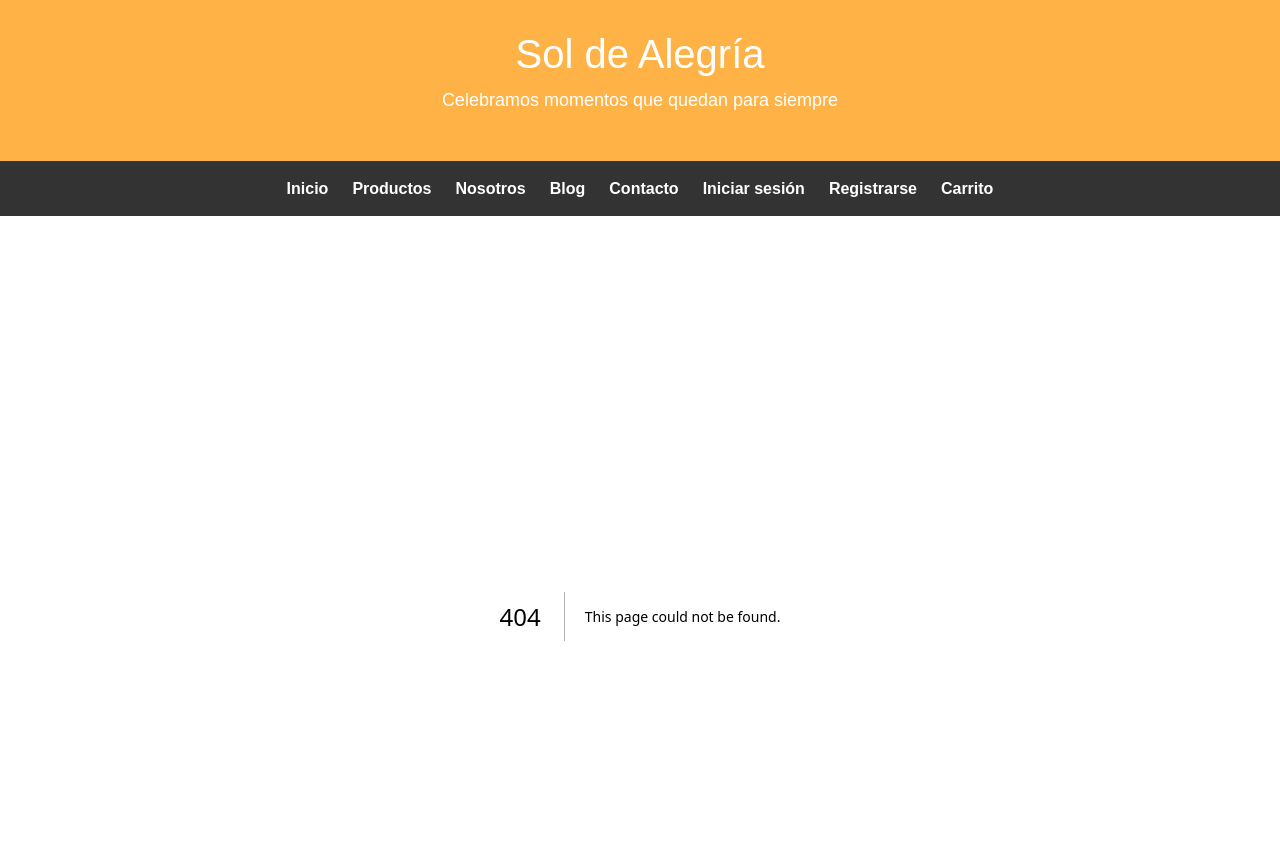
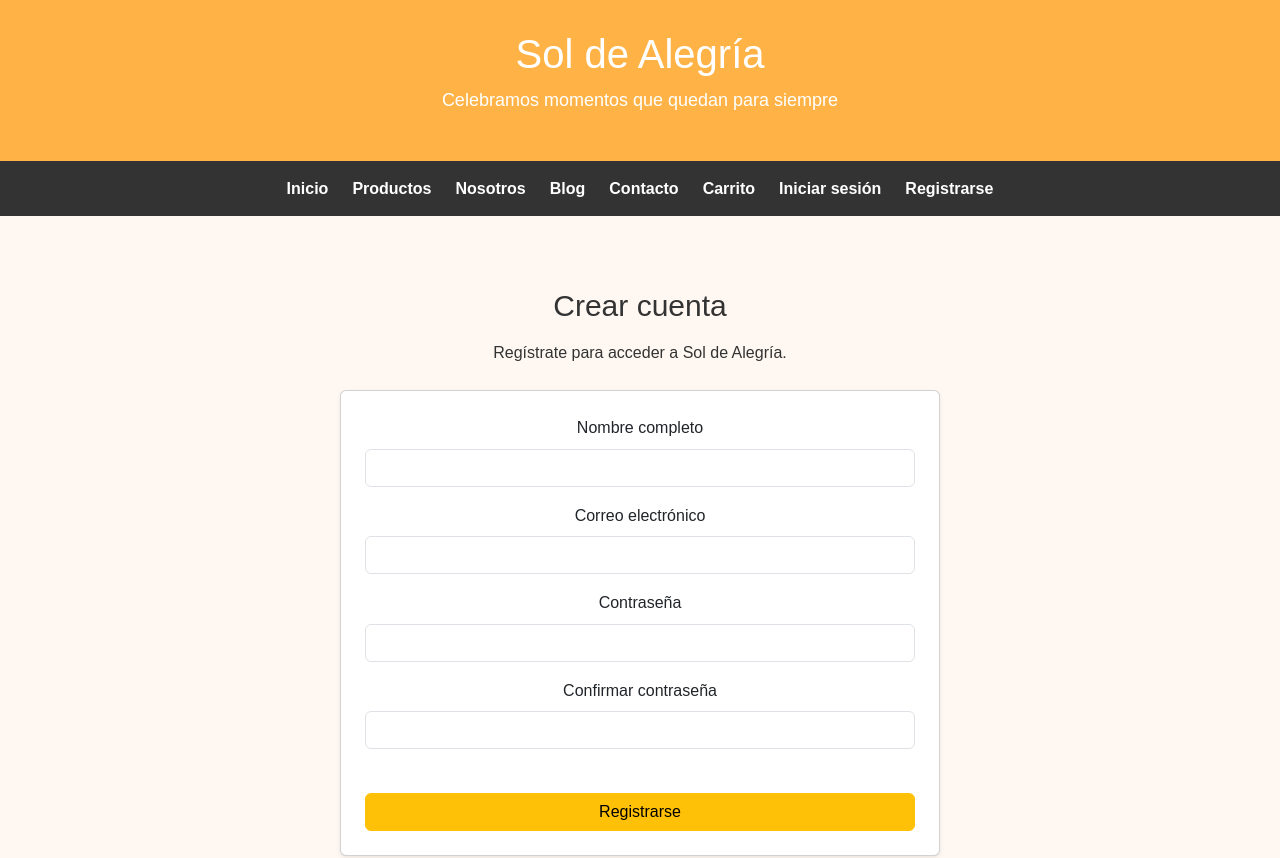
Before and after one commit to agonymustdie/sol-de-alegria-frontend, a Next.js app: page /registro in a window 1280 px wide. Before the commit this address had no page. Shown: the top 858 px of the page. Built offline with nearby package versions, Linux system fonts and the light colour scheme.

Commit message:
Implemento registro e inicio de sesion

```diff
--- /dev/null
+++ b/app/registro/page.tsx
@@ -0,0 +1,131 @@
+"use client";
+
+import { useState } from "react";
+
+export default function RegistroPage() {
+  const [nombre, setNombre] = useState("");
+  const [correo, setCorreo] = useState("");
+  const [contrasena, setContrasena] = useState("");
+  const [confirmar, setConfirmar] = useState("");
+
+  function registrarUsuario(e: React.FormEvent<HTMLFormElement>) {
+    e.preventDefault();
+
+    if (!nombre.trim() || !correo.trim() || !contrasena || !confirmar) {
+      alert("Debes completar todos los campos");
+      return;
+    }
+
+    if (!correo.includes("@")) {
+      alert("Ingresa un correo válido");
+      return;
+    }
+
+    if (contrasena.length < 8) {
+      alert("La contraseña debe tener al menos 8 caracteres");
+      return;
+    }
+
+    if (contrasena !== confirmar) {
+      alert("Las contraseñas no coinciden");
+      return;
+    }
+
+    const usuarios = JSON.parse(localStorage.getItem("usuarios") || "[]");
+
+    const existe = usuarios.some(
+      (usuario: { correo: string }) => usuario.correo === correo
+    );
+
+    if (existe) {
+      alert("Este correo ya está registrado");
+      return;
+    }
+
+    const nuevoUsuario = {
+      nombre,
+      correo,
+    };
+
+    usuarios.push(nuevoUsuario);
+
+    localStorage.setItem("usuarios", JSON.stringify(usuarios));
+
+    alert("Usuario registrado correctamente");
+    window.location.href = "/login";
+  }
+
+  return (
+    <main className="container py-5">
+      <section className="py-4">
+        <h2 className="mb-3">Crear cuenta</h2>
+
+        <p className="mb-4">
+          Regístrate para acceder a Sol de Alegría.
+        </p>
+
+        <form
+          onSubmit={registrarUsuario}
+          className="card p-4 shadow-sm mx-auto"
+          style={{ maxWidth: "600px" }}
+        >
+          <div className="mb-3">
+            <label htmlFor="nombre" className="form-label">
+              Nombre completo
+            </label>
+            <input
+              id="nombre"
+              type="text"
+              className="form-control"
+              value={nombre}
+              onChange={(e) => setNombre(e.target.value)}
+            />
+          </div>
+
+          <div className="mb-3">
+            <label htmlFor="correo" className="form-label">
+              Correo electrónico
+            </label>
+            <input
+              id="correo"
+              type="email"
+              className="form-control"
+              value={correo}
+              onChange={(e) => setCorreo(e.target.value)}
+            />
+          </div>
+
+          <div className="mb-3">
+            <label htmlFor="contrasena" className="form-label">
+              Contraseña
+            </label>
+            <input
+              id="contrasena"
+              type="password"
+              className="form-control"
+              value={contrasena}
+              onChange={(e) => setContrasena(e.target.value)}
+            />
+          </div>
+
+          <div className="mb-4">
+            <label htmlFor="confirmar" className="form-label">
+              Confirmar contraseña
+            </label>
+            <input
+              id="confirmar"
+              type="password"
+              className="form-control"
+              value={confirmar}
+              onChange={(e) => setConfirmar(e.target.value)}
+            />
+          </div>
+
+          <button type="submit" className="btn btn-warning">
+            Registrarse
+          </button>
+        </form>
+      </section>
+    </main>
+  );
+}
--- a/components/Header.tsx
+++ b/components/Header.tsx
@@ -1,6 +1,31 @@
+
+"use client";
+
 import Link from "next/link";
+import { useEffect, useState } from "react";
+
+type Usuario = {
+  nombre: string;
+  correo: string;
+};
 
 export default function Header() {
+  const [usuario, setUsuario] = useState<Usuario | null>(null);
+
+  useEffect(() => {
+    const sesion = localStorage.getItem("sesion");
+
+    if (sesion) {
+      setUsuario(JSON.parse(sesion));
+    }
+  }, []);
+
+  function cerrarSesion() {
+    localStorage.removeItem("sesion");
+    setUsuario(null);
+    window.location.href = "/";
+  }
+
   return (
     <>
       <header>
@@ -16,9 +41,24 @@ export default function Header() {
         <Link href="/nosotros">Nosotros</Link>
         <Link href="/blogs">Blog</Link>
         <Link href="/contacto">Contacto</Link>
-        <Link href="/login">Iniciar sesión</Link>
-        <Link href="/registro">Registrarse</Link>
         <Link href="/carrito">Carrito</Link>
+
+        {usuario ? (
+          <>
+            <span style={{ color: "white" }}>
+              Hola, {usuario.nombre}
+            </span>
+
+            <button type="button" onClick={cerrarSesion}>
+              Cerrar sesión
+            </button>
+          </>
+        ) : (
+          <>
+            <Link href="/login">Iniciar sesión</Link>
+            <Link href="/registro">Registrarse</Link>
+          </>
+        )}
       </nav>
     </>
   );
```
Also changed, not shown: app/login/page.tsx (added, +99 -0 lines).
